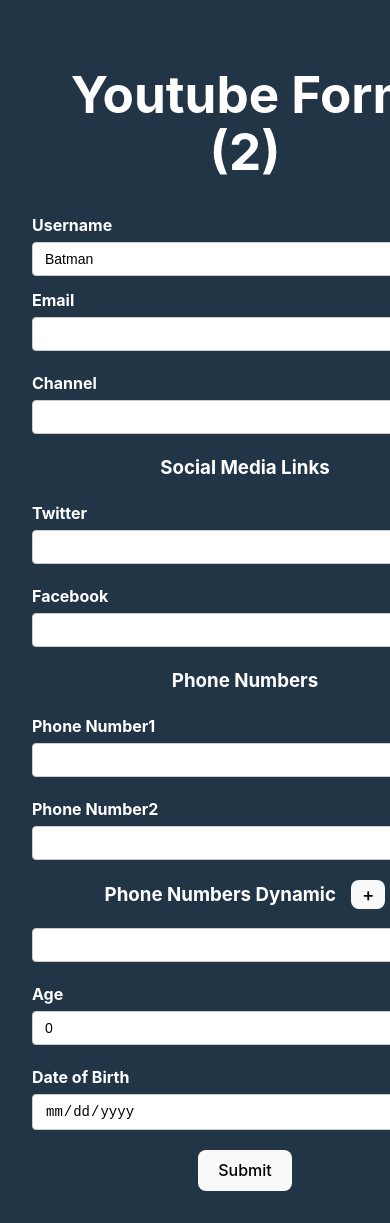
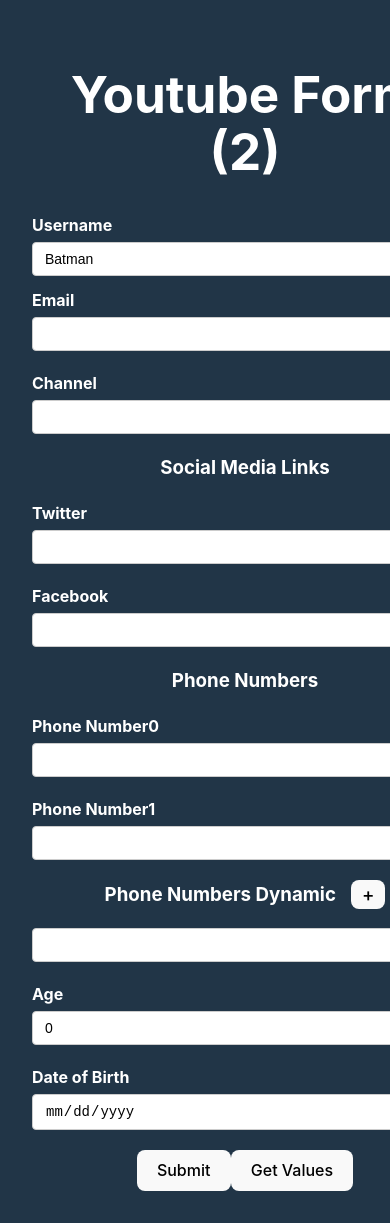
Before and after one commit to mahmoudelkhadragy/react-hook-form, a React (Vite) app: page / in a window 390 px wide. Shown: the top 1223 px of the page. Built offline with nearby package versions, Linux system fonts and the light colour scheme.

Commit message:
get field values and use it in phoneNumbers

```diff
--- a/src/components/YouTubeForm.tsx
+++ b/src/components/YouTubeForm.tsx
@@ -1,6 +1,6 @@
 import { useFieldArray, useForm } from "react-hook-form";
 import { DevTool } from "@hookform/devtools";
-import { useEffect } from "react";
+// import { useEffect } from "react";
 let count = 0;
 // set form cvalues type
 type FormValues = {
@@ -51,7 +51,7 @@
     },
   });
   // object return from useForm has this vlaues
-  const { register, control, handleSubmit, formState, watch } = form;
+  const { register, control, handleSubmit, formState, watch, getValues } = form;
   const { errors } = formState;
 
   const { fields, append, remove } = useFieldArray({
@@ -67,14 +67,18 @@
   // const watchForm = watch();
   count++;
 
-  useEffect(() => {
-    const subscription = watch((val) => {
-      console.log(val);
-    });
-    return () => {
-      subscription.unsubscribe();
-    };
-  }, [watch]);
+  // useEffect(() => {
+  //   const subscription = watch((val) => {
+  //     console.log(val);
+  //   });
+  //   return () => {
+  //     subscription.unsubscribe();
+  //   };
+  // }, [watch]);
+
+  const handelGetValues = () => {
+    console.log("get values", getValues());
+  };
 
   // noValidate => to override html validation and set your pure validations
   return (
@@ -138,22 +142,24 @@
         </div>
         <div>
           <h3>Phone Numbers</h3>
-          <div className="form-control">
-            <label htmlFor="primary-phone">Phone Number1</label>
-            <input
-              type="text"
-              id="primary-phone"
-              {...register("phoneNumbers.0")}
-            />
-          </div>
-          <div className="form-control">
+          {getValues("phoneNumbers").map((phoneNumber, i) => (
+            <div className="form-control" key={`phone${i}`}>
+              <label htmlFor={`phone${i}`}>Phone Number{i}</label>
+              <input
+                type="text"
+                id={`phone${i}`}
+                {...register(`phoneNumbers.${i}`)}
+              />
+            </div>
+          ))}
+          {/* <div className="form-control">
             <label htmlFor="secondary-phone">Phone Number2</label>
             <input
               type="text"
               id="secondary-phone"
               {...register("phoneNumbers.1")}
             />
-          </div>
+          </div> */}
         </div>
         <div>
           <h3>
@@ -209,6 +215,9 @@
           <p className="error">{errors.dob?.message}</p>
         </div>
         <button>Submit</button>
+        <button type="button" onClick={handelGetValues}>
+          Get Values
+        </button>
       </form>
       <DevTool control={control} />
     </div>
```
